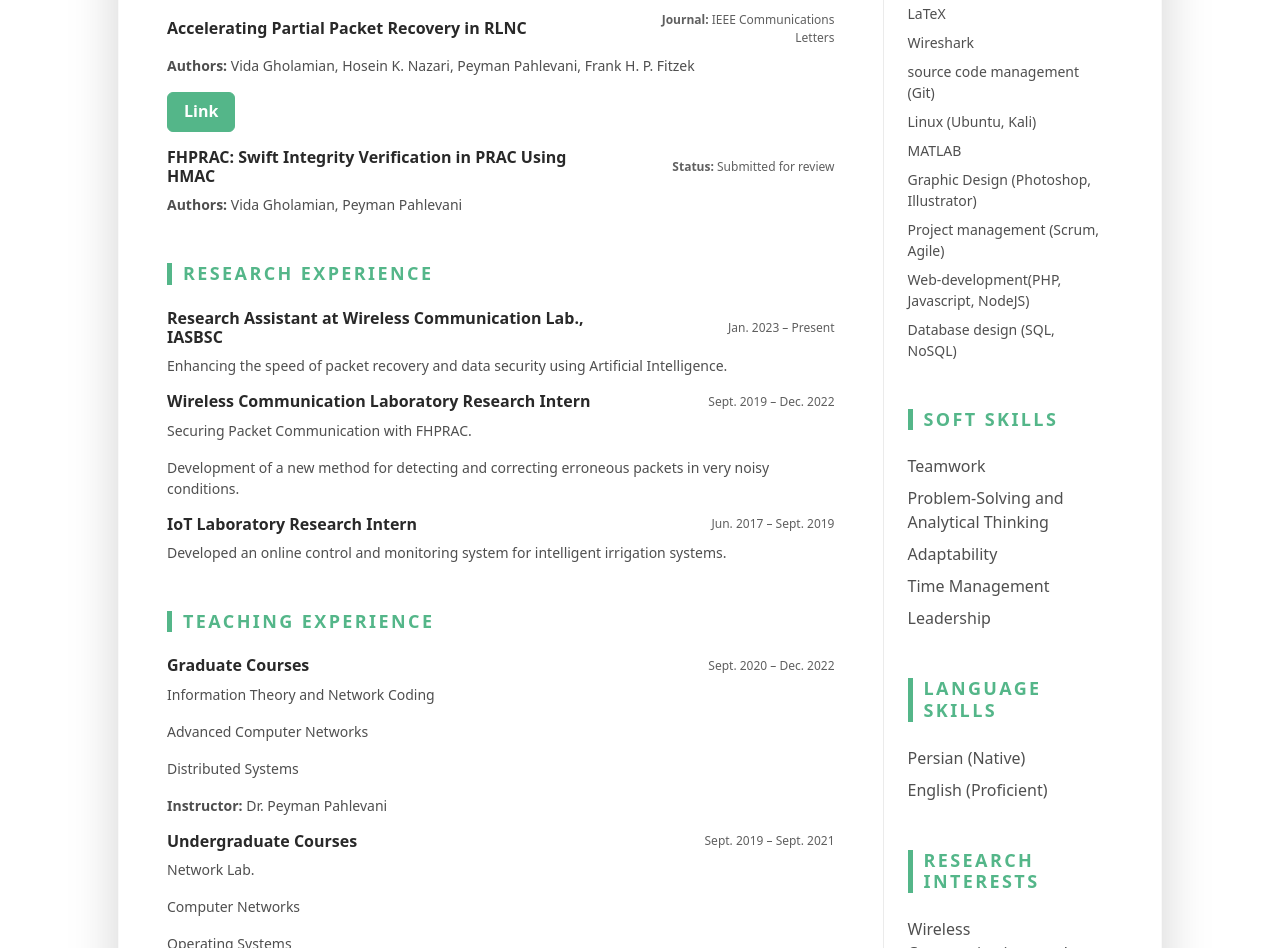
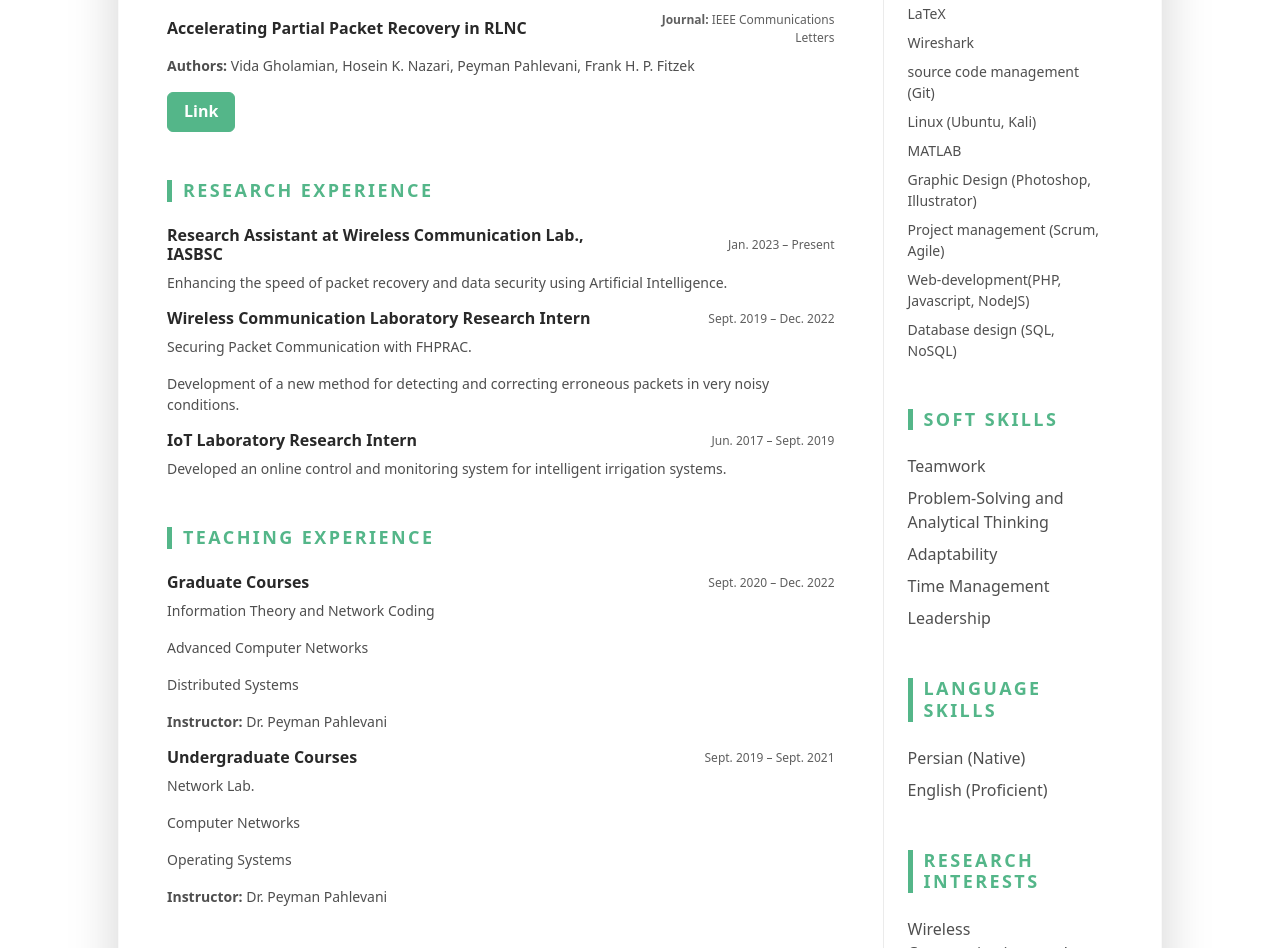
Before and after one commit to vidagholamian/vidagholamian.github.io, a plain HTML site: page index.html in a window 1280 px wide. Shown: the part 895-1843 px from the top of the page. Drawn offline with Linux system fonts and the light colour scheme.

Commit message:
Update index.html

```diff
--- a/index.html
+++ b/index.html
@@ -106,7 +106,7 @@
 										<a href="https://ieeexplore.ieee.org/document/10239443" class="btn btn-primary" target="_blank">Link</a>
 									</div>
 								</div><!--//item-->
-								<div class="item">
+								<!--<div class="item">
 									<div class="item-heading row align-items-center mb-2">
 										<h4 class="item-title col-12 col-md-6 col-lg-8 mb-2 mb-md-0">FHPRAC: Swift Integrity Verification in PRAC Using HMAC</h4>
 										<div class="item-meta col-12 col-md-6 col-lg-4 text-muted text-start text-md-end"><strong>Status:</strong> Submitted for review</div>
@@ -114,7 +114,7 @@
 									<div class="item-content">
 										<p><strong>Authors:</strong> Vida Gholamian, Peyman Pahlevani</p>
 									</div>
-								</div><!--//item-->
+								</div>--><!--//item-->
 							</section><!--//Publications-section-->
 
 
```
